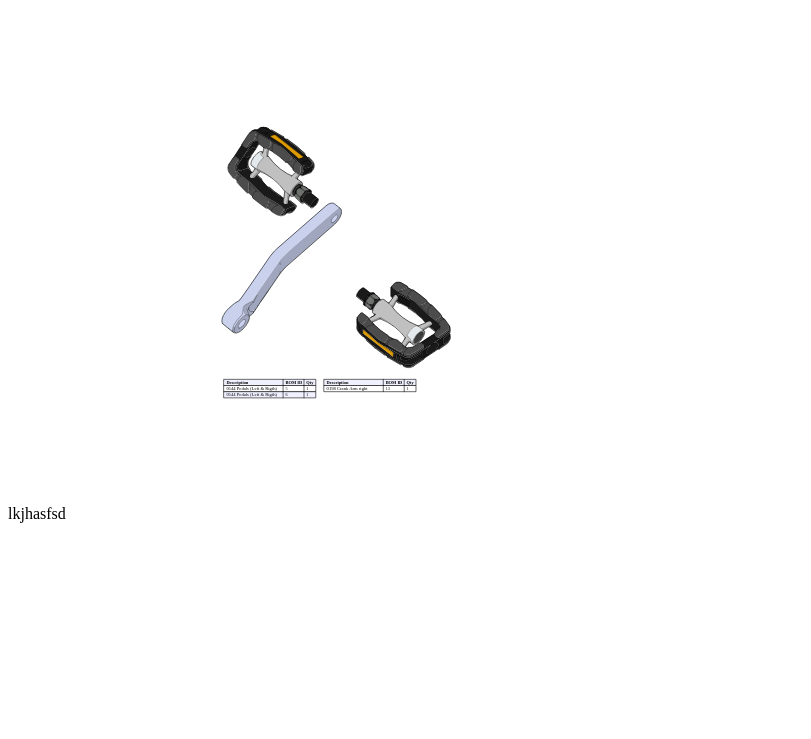
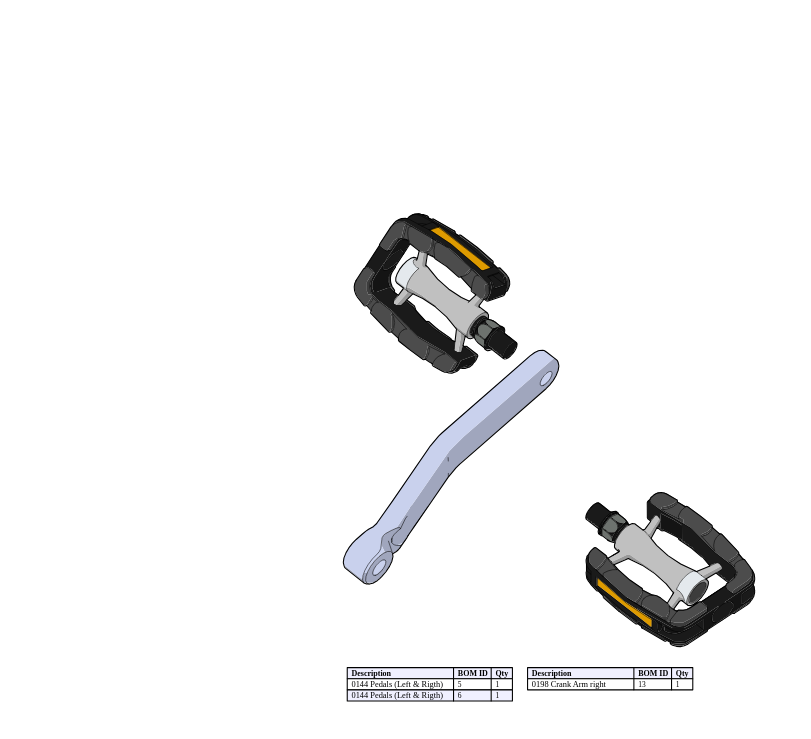
Before and after one commit to klasrocket/klasrocket.github.io, a plain HTML site: page index.html in a window 1280 px wide. Shown: the part 61-800 px from the top of the page, without its empty margins (0-811 px from the left). Drawn offline with Linux system fonts and the light colour scheme.

Commit message:
Update index.html

```diff
--- a/index.html
+++ b/index.html
@@ -7,7 +7,7 @@
 	<h1>Hello world</h1>
 	<p>lkjhasfsd
 
-		 <object width="500" height="500" data="2017ke3.svg"></object>
+		 <object width="900" height="900" data="2017ke3.svg"></object>
 	</p>
 
 </body>
```
